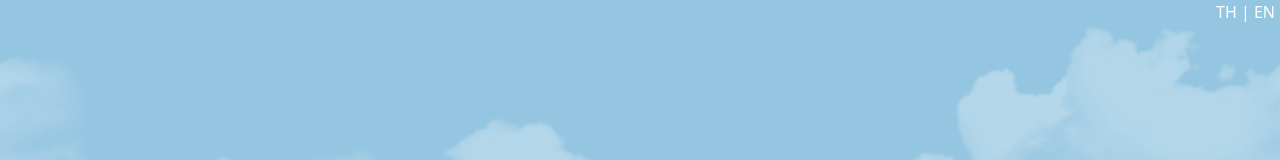
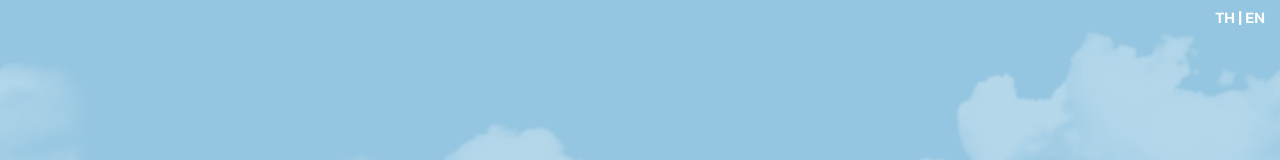
Before and after one commit to oatzaa123/chula, a Vue app: page /Home in a window 1280 px wide. Shown: the top 160 px of the page. Built offline with nearby package versions, Linux system fonts and the light colour scheme; a web font is replaced by a local one.

Commit message:
css section1

```diff
--- a/src/assets/css/home/section1.scss
+++ b/src/assets/css/home/section1.scss
@@ -110,7 +110,8 @@
     }
 
     .lang {
-      margin: 0 5px;
+      font-family: "Kanit-Medium";
+      margin: 5px 15px 0px 0px;
       text-align: right;
       color: #ffffff;
       cursor: pointer;
```
